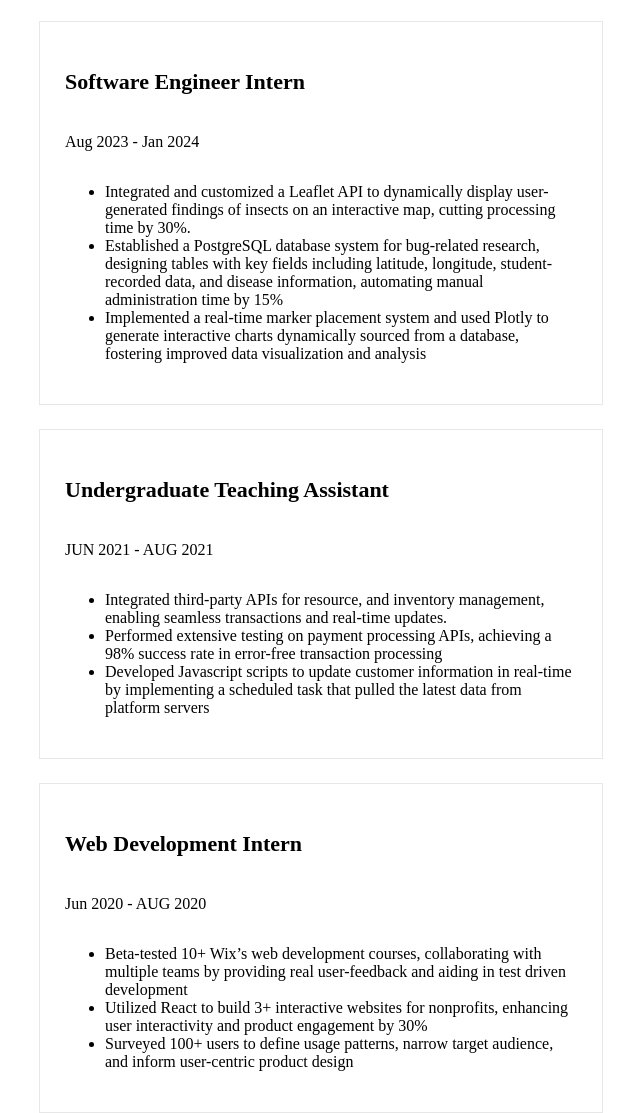
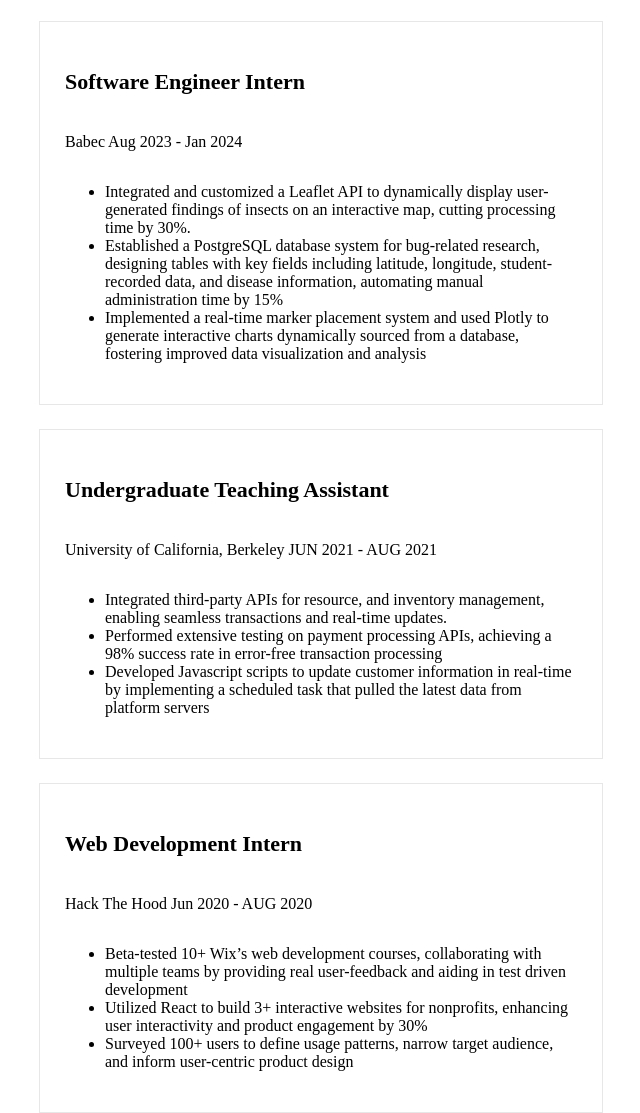
Before and after one commit to CalvinDuong/CalvinDuong.github.io, a website: page experience.html in a window 1280 px wide. Shown: the part 584-1697 px from the top of the page, without its empty margins (319-959 px from the left). Drawn offline with Linux system fonts and the light colour scheme.

Commit message:
adding company

```diff
--- a/experience.html
+++ b/experience.html
@@ -22,6 +22,7 @@
             <div class = SoFi>
                 <h3> Software Engineer Intern </h3>
                 <p class = SoFi-bio>
+                    SoFi
                     May 2024 - Aug 2024
                 </p>
                 <ul>
@@ -42,6 +43,7 @@
         <div class = Babec>
                     <h3> Software Engineer Intern</h3>
                     <p class = "Babec-bio">
+                        Babec
                         Aug 2023 - Jan 2024
                     </p>
                     <ul>
@@ -56,6 +58,7 @@
                 <div class= TeachingAssistant>
                     <h3> Undergraduate Teaching Assistant</h3>
                     <p class = ta-bio>
+                        University of California, Berkeley
                         JUN 2021 - AUG 2021
                     </p>
                     <ul>
@@ -70,6 +73,7 @@
                 <div class =Hack-The-Hood>
                     <h3> Web Development Intern </h3>
                     <p class = HTH-intern-bio>
+                        Hack The Hood
                         Jun 2020 - AUG 2020
                     </p>
                     <ul>
```
